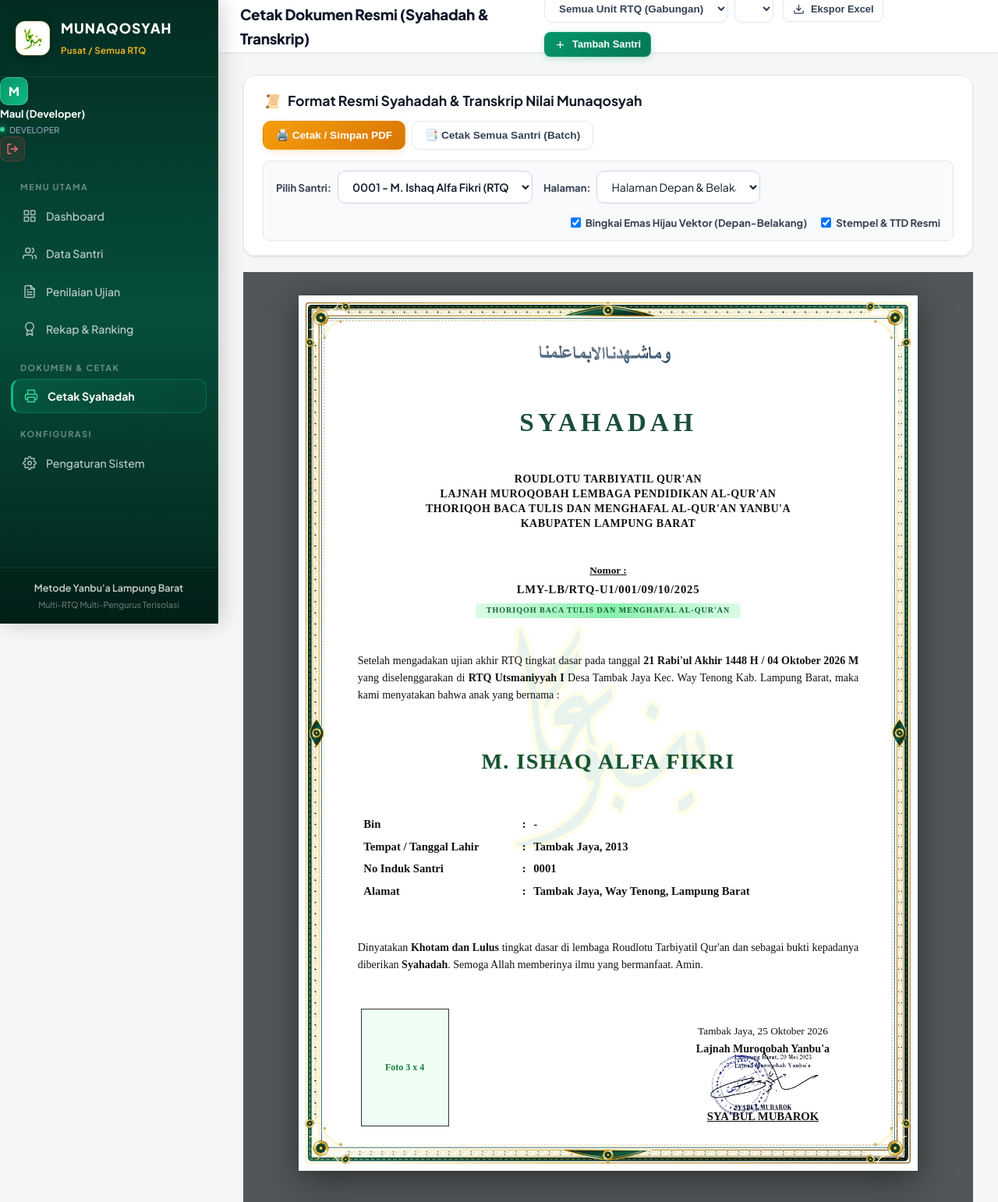
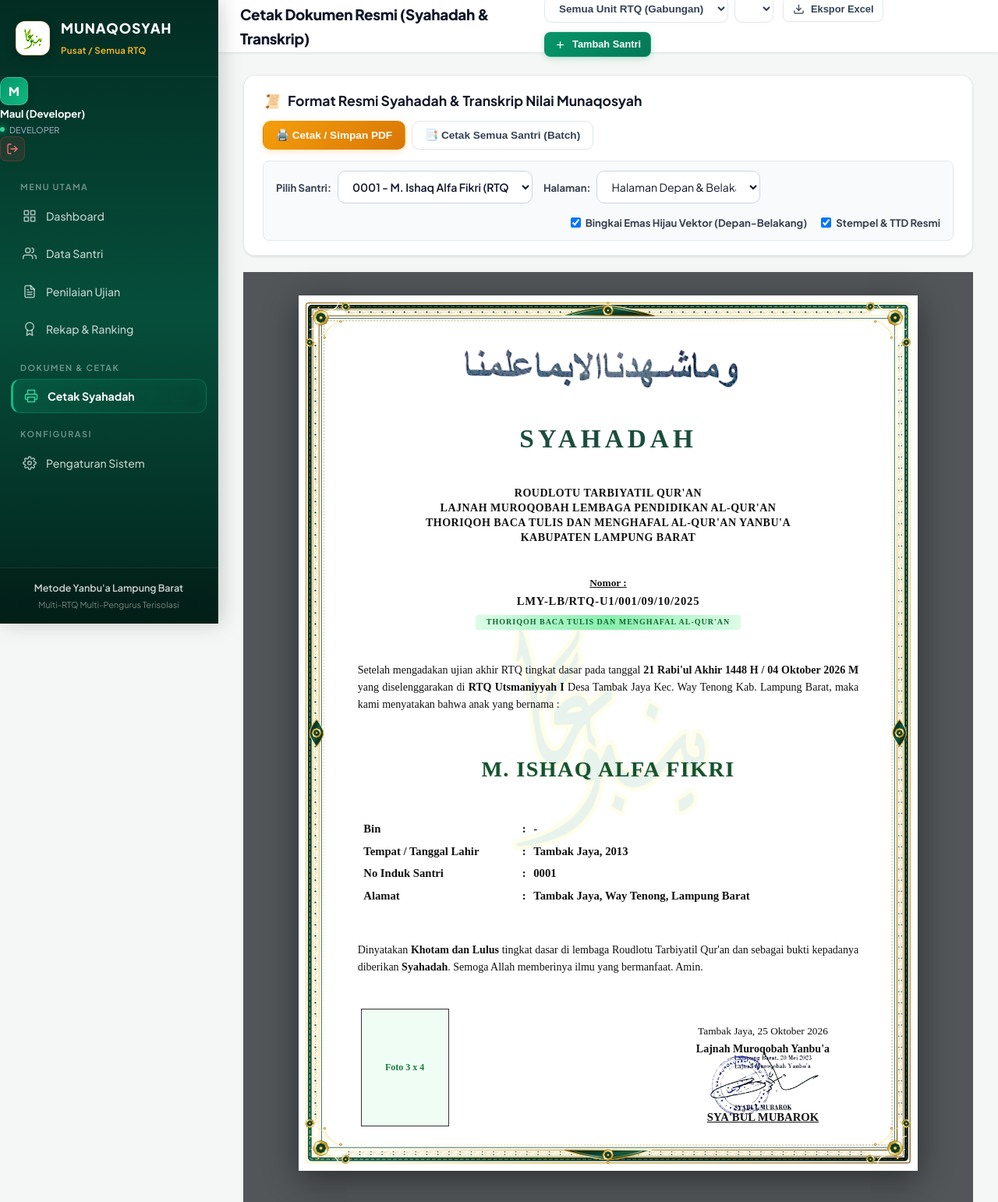
Before and after one commit to goldhunter240819-create/utsmaniyyah, a PHP site: page /cetak.php in a window 1280 px wide. Shown: the top 1542 px of the page at 78% size. Run offline with PHP 8.4, Linux system fonts and the light colour scheme; a user stored in the database is signed in; data comes from the database, SQL or seed files in the repository; data that the repository does not hold is empty; some libraries are stand-ins or nearby versions.

Commit message:
style: enlarge arabic calligraphy header on syahadah certificate to 54px

```diff
--- a/assets/css/style.css
+++ b/assets/css/style.css
@@ -1313,14 +1313,19 @@ body {
 /* Calligraphy Header (وَمَا شَهِدْنَا إِلَّا بِمَا عَلِمْنَا) */
 .syahadah-arabic-calligraphy {
   text-align: center;
-  margin-top: 1mm;
+  margin-top: 2mm;
   margin-bottom: 2mm;
+  display: flex;
+  justify-content: center;
+  align-items: center;
 }
 
 .syahadah-arabic-calligraphy img {
-  height: 26px;
-  max-width: 85%;
+  height: 54px;
+  max-width: 70%;
+  width: auto;
   object-fit: contain;
+  filter: contrast(1.15) brightness(0.95);
 }
 
 /* Main Title SYAHADAH */
```
